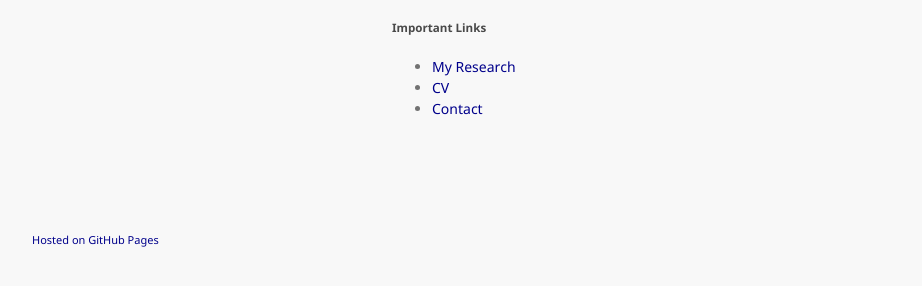
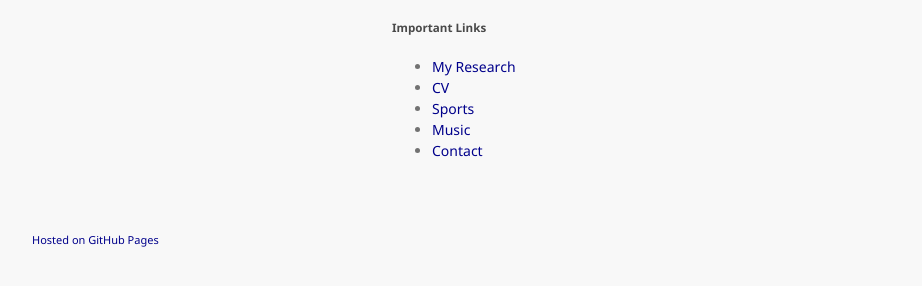
Before and after one commit to dgkamper/dgkamper.github.io, a Jekyll site: the page built from index.md, in a window 1280 px wide. Shown: the part 581-867 px from the top of the page, without its empty margins (178-1100 px from the left). Built offline with Jekyll 4.4.1, drawn with Linux system fonts in a browser that asks for light colours.

Commit message:
Update index.md

```diff
--- a/index.md
+++ b/index.md
@@ -14,4 +14,6 @@ I previously studied at the University of Michigan in the Computational Neurolin
 
 - [My Research](./research.md)
 - [CV](./docs/CV.pdf)
+- [Sports](./sports.md)
+- [Music](.music.md)
 - [Contact](./contact.md)
```
